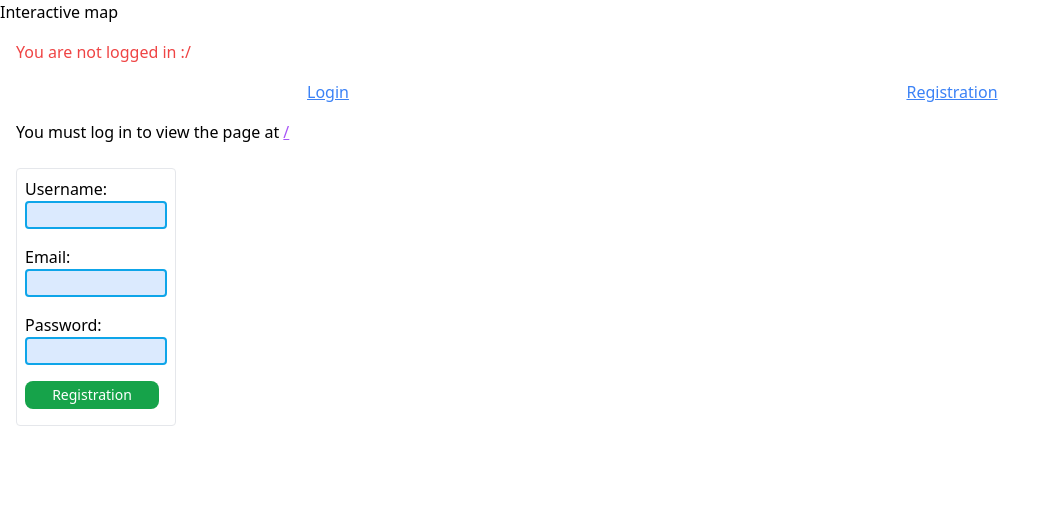
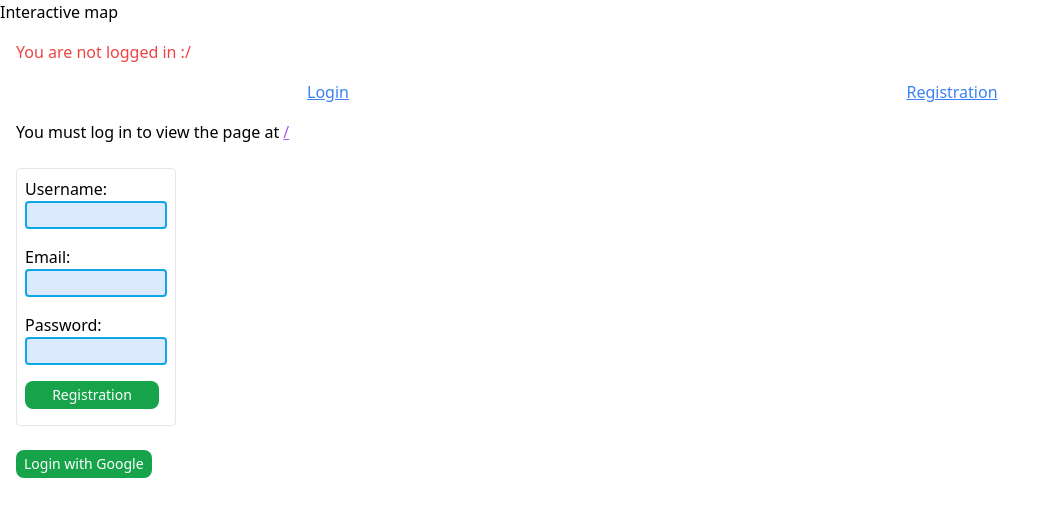
Before and after one commit to ivkazanovskiy/interactive-map-client, a React (Vite) app: page /registration in a window 1280 px wide. Shown: the top 516 px of the page, without its empty margins (0-1061 px from the left). Built offline with nearby package versions, Linux system fonts and the light colour scheme; no server answers.

Commit message:
fix: google callback retry

```diff
--- a/src/auth/GoogleCallback.tsx
+++ b/src/auth/GoogleCallback.tsx
@@ -14,6 +14,7 @@ export default function GoogleCallback() {
     data: response,
   } = useQuery({
     queryFn: () => client.get<TTokens>("/auth/google/callback" + search),
+    retry: 0,
   });
 
   if (isLoading) return <p>Loading...</p>;
--- a/src/auth/RegistrationPage.tsx
+++ b/src/auth/RegistrationPage.tsx
@@ -99,6 +99,15 @@ export default function RegistrationPage() {
           Registration
         </button>
       </form>
+
+      <button
+        className="focus:outline-none text-white bg-green-600 hover:bg-green-700
+      focus:ring-4 focus:ring-green-300 font-medium rounded-lg text-sm px-2 py-1
+      mr-2 mb-2"
+      >
+        {" "}
+        <a href={`${config.backendUrl}/auth/google`}>Login with Google</a>
+      </button>
     </div>
   );
 }
--- a/src/routes/Campaigns.tsx
+++ b/src/routes/Campaigns.tsx
@@ -22,7 +22,7 @@ export default function Campaigns() {
       // TODO: handle error
       onError: console.error,
       // TODO: add enum
-      onSuccess: (data) => queryClient.invalidateQueries(["campaign"]),
+      onSuccess: (data) => queryClient.invalidateQueries(["campaigns"]),
     },
   );
 
```
